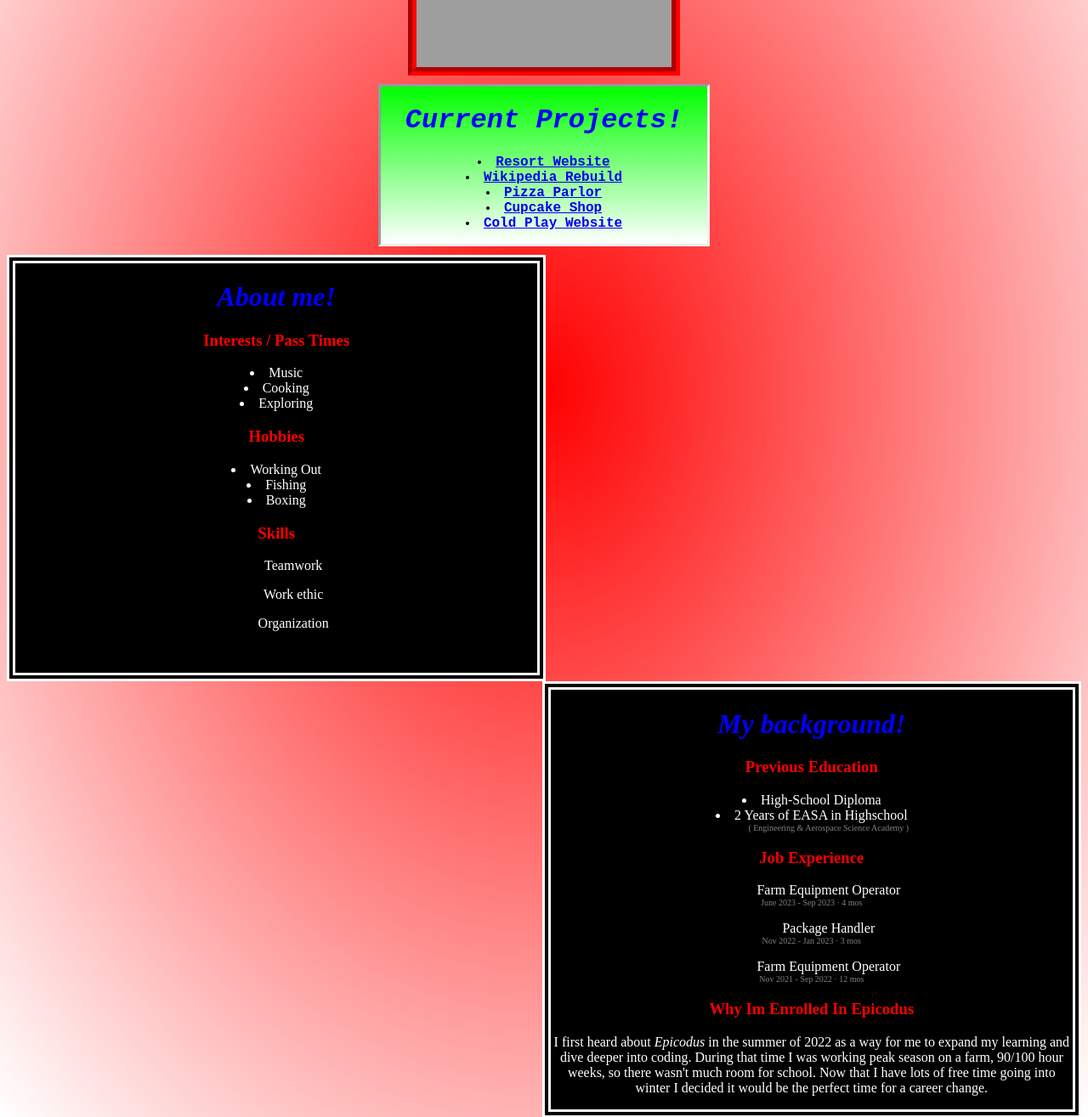
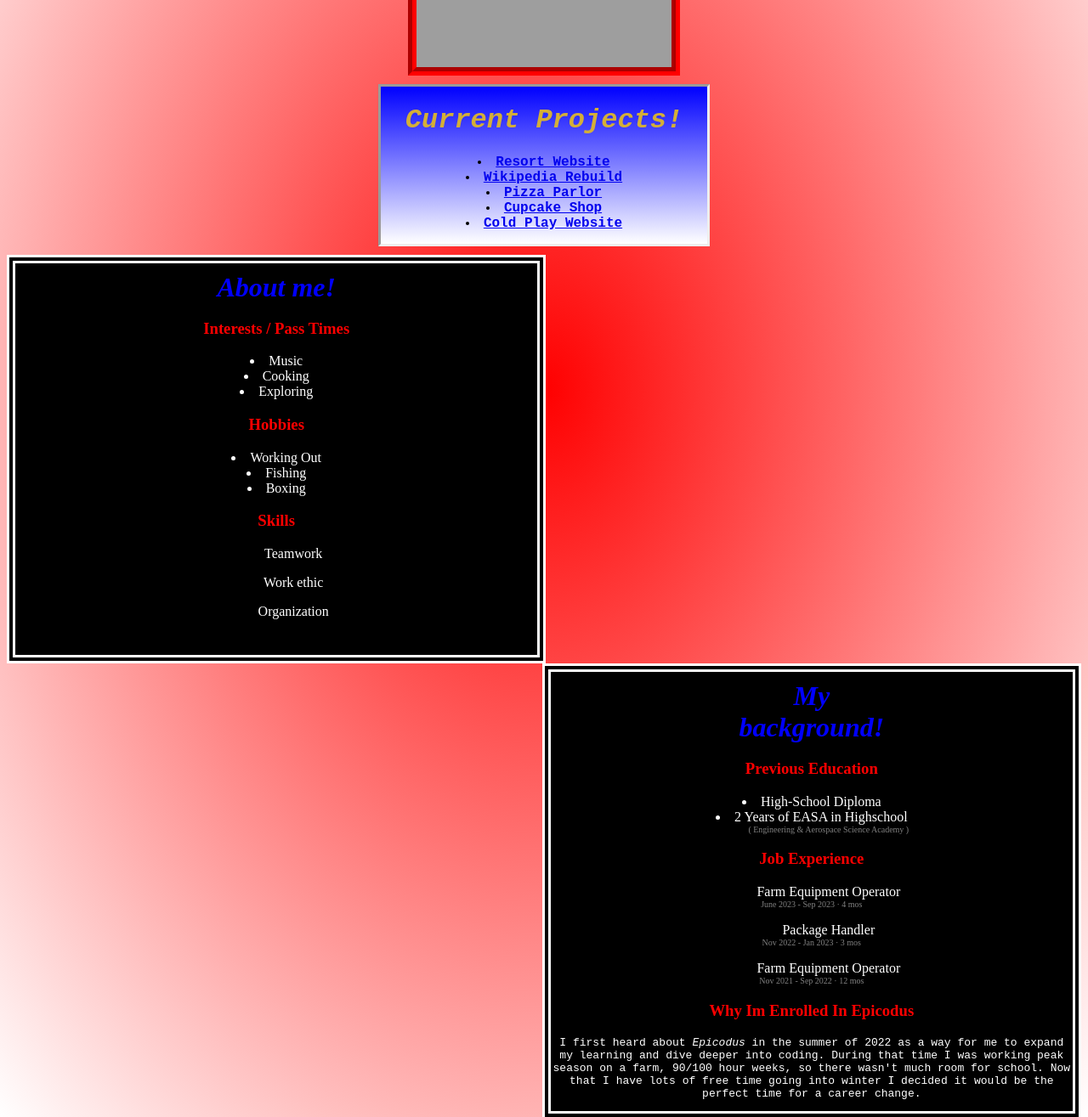
Before and after one commit to tdietzel/Html_Portfolio, a plain HTML site: page index.html in a window 1280 px wide. Shown: the part 400-1715 px from the top of the page at 85% size. Drawn offline with Linux system fonts and the light colour scheme; grey boxes are pictures that could not be loaded.

Commit message:
Update fonts.

```diff
--- a/css/styles.css
+++ b/css/styles.css
@@ -31,7 +31,7 @@ img {
     border-width: 10px;
 }
 .current-projects {
-    background: linear-gradient(rgb(0, 255, 0),white);
+    background: linear-gradient(blue,white);
     color: black;
     border-style: inset;
     text-align: center;
@@ -47,7 +47,7 @@ img {
     color:white;
     width: 48vw;
     float: left;
-    padding-bottom: 33px;
+    padding-bottom: 26px;
     text-align: center;
     border-style:double;
     border-width: 10px;
@@ -63,9 +63,15 @@ img {
 }
 .blue{
     color:blue;
+    width: 15vw;
+    margin: auto;
+    margin-top: 10px;
 }
 .red {
     color:red;
+}
+.yellow {
+    color:#D4AF37;
 }
 .sub-text {
     font-size: x-small;
@@ -75,3 +81,6 @@ img {
 .my-background ul {
     margin-bottom: 0px;
 }
+#enroll-pg {
+    font-family:monospace;
+}
--- a/index.html
+++ b/index.html
@@ -13,7 +13,7 @@
     <div class="body">
         <img src="img/image0.jpeg" alt="A picture of me fishing.">
         <div class="current-projects">
-            <h1 class="blue"><em>Current Projects!</em></h2>
+            <h1 class="yellow"><em>Current Projects!</em></h2>
             <li><a href="https://github.com/tdietzel22/resort-website">Resort Website</a></li>
             <li><a href="https://github.com/tdietzel22/wikipedia-rebuild">Wikipedia Rebuild</a></li>
             <li><a href="https://github.com/tdietzel22/practice-html">Pizza Parlor</a></li>
@@ -51,7 +51,7 @@
             <!-- <ul>Wood Worker</ul>
             <p class="dates">Nov 2021 - Sep 2022 · 12 mos</p> -->
             <h3 class="red">Why Im Enrolled In Epicodus</h3>
-            <p>I first heard about <em>Epicodus</em> in the summer of 2022 as a way for me to expand my learning and dive deeper into coding. During that time I was working peak season on a farm, 90/100 hour weeks, so there wasn't much room for school. Now that I have lots of free time going into winter I decided it would be the perfect time for a career change.</p>
+            <p id="enroll-pg">I first heard about <em>Epicodus</em> in the summer of 2022 as a way for me to expand my learning and dive deeper into coding. During that time I was working peak season on a farm, 90/100 hour weeks, so there wasn't much room for school. Now that I have lots of free time going into winter I decided it would be the perfect time for a career change.</p>
         </div>
     </div>
 </body>
```
